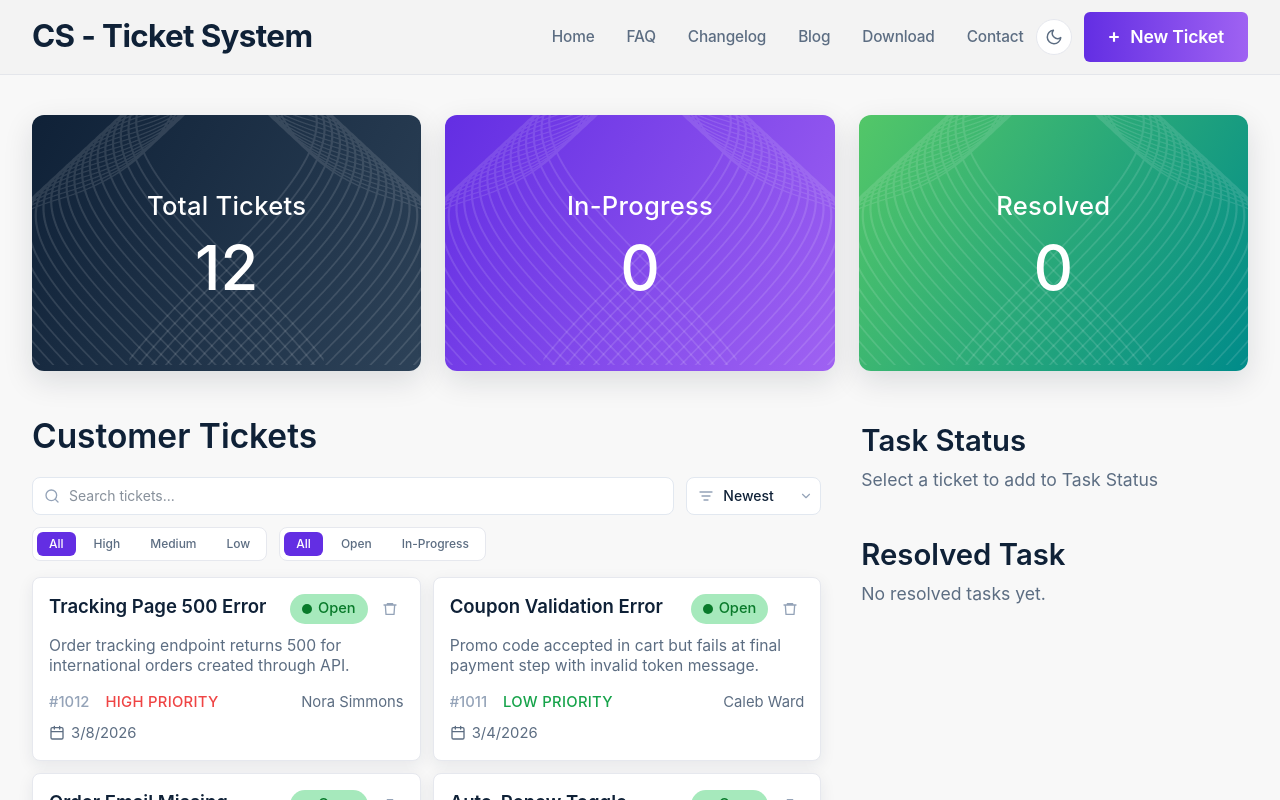
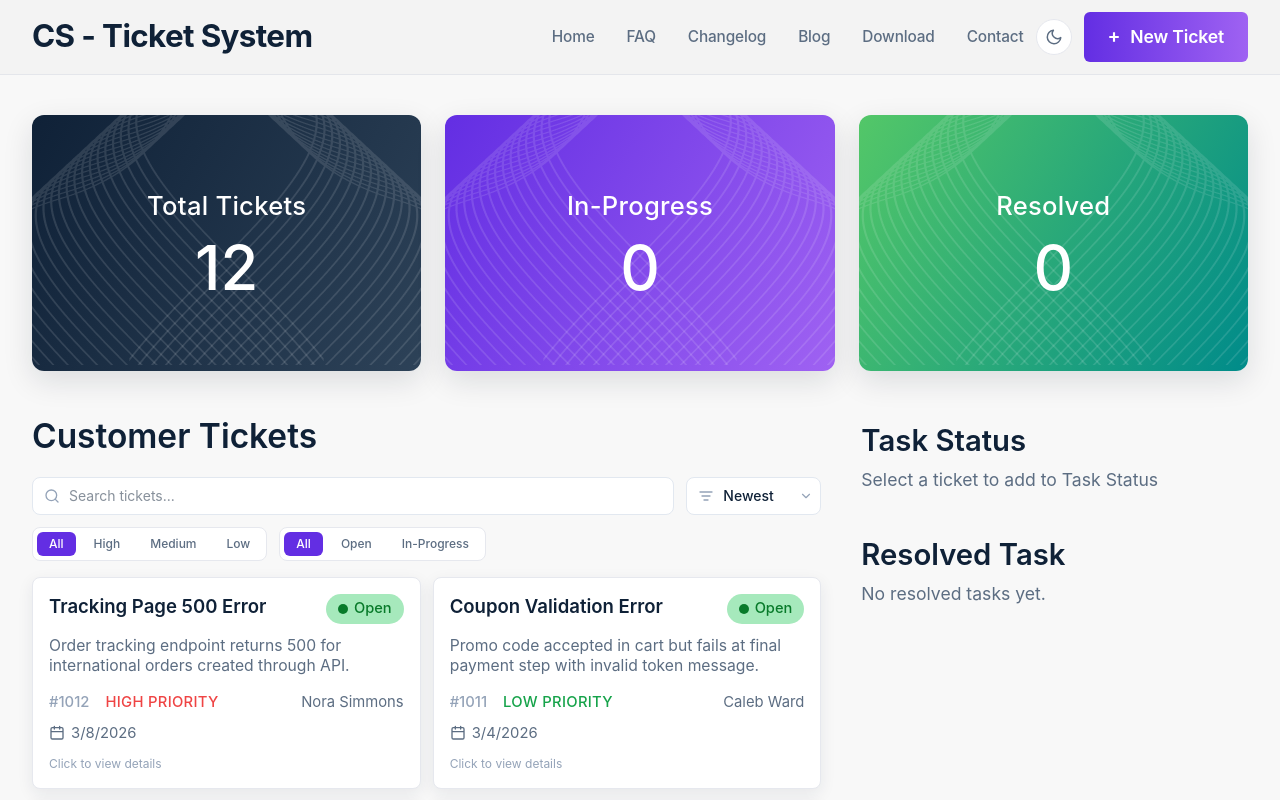
Before and after one commit to Shawon-Mahmud07/Customer-Support-Zone, a React (Vite) app: page / in a window 1280 px wide. Shown: the top 800 px of the page. Built offline with nearby package versions, Linux system fonts and the light colour scheme.

Commit message:
feat(ticket): integrate TicketDetailModal for viewing ticket details

```diff
--- a/src/components/MainSection.jsx
+++ b/src/components/MainSection.jsx
@@ -1,3 +1,6 @@
+import { useState } from "react";
+import TicketDetailModal from "./TicketDetailModal";
+
 const statusStyles = {
   Open: "bg-[#A6E9BC] text-[#087A2A]",
   "In-Progress": "bg-[#F4E18D] text-[#9A7400]",
@@ -37,7 +40,6 @@ function FilterBar({
 }) {
   return (
     <div className="mt-4 flex flex-col gap-3">
-      {/* Row 1: Search + Sort */}
       <div className="flex flex-wrap items-center gap-3">
         {/* Search */}
         <div className="relative min-w-[200px] flex-1">
@@ -144,7 +146,6 @@ function FilterBar({
         </div>
       </div>
 
-      {/* Row 2: Priority + Status + Reset */}
       <div className="flex flex-wrap items-center gap-3">
         {/* Priority */}
         <div
@@ -161,11 +162,8 @@ function FilterBar({
               className="rounded-md px-3 py-1 text-xs font-medium transition"
               style={
                 filterPriority === p
-                  ? { backgroundColor: "#632EE3", color: "#ffffff" }
-                  : {
-                      color: "var(--text-secondary)",
-                      backgroundColor: "transparent",
-                    }
+                  ? { backgroundColor: "#632EE3", color: "#fff" }
+                  : { color: "var(--text-secondary)" }
               }
             >
               {p}
@@ -188,11 +186,8 @@ function FilterBar({
               className="rounded-md px-3 py-1 text-xs font-medium transition"
               style={
                 filterStatus === s
-                  ? { backgroundColor: "#632EE3", color: "#ffffff" }
-                  : {
-                      color: "var(--text-secondary)",
-                      backgroundColor: "transparent",
-                    }
+                  ? { backgroundColor: "#632EE3", color: "#fff" }
+                  : { color: "var(--text-secondary)" }
               }
             >
               {s}
@@ -232,21 +227,19 @@ function FilterBar({
   );
 }
 
-function TicketCard({ ticket, onAddToTask, onDeleteTicket }) {
-  const isResolved = ticket.status === "Resolved";
-
+function TicketCard({ ticket, onOpenDetail }) {
   return (
     <article
       role="button"
-      tabIndex={isResolved ? -1 : 0}
-      onClick={() => !isResolved && onAddToTask(ticket.id)}
-      onKeyDown={(event) => {
-        if (!isResolved && (event.key === "Enter" || event.key === " ")) {
-          event.preventDefault();
-          onAddToTask(ticket.id);
+      tabIndex={0}
+      onClick={() => onOpenDetail(ticket)}
+      onKeyDown={(e) => {
+        if (e.key === "Enter" || e.key === " ") {
+          e.preventDefault();
+          onOpenDetail(ticket);
         }
       }}
-      className={`rounded-lg border p-4 shadow-[0_5px_16px_rgba(30,41,59,0.08)] transition hover:-translate-y-0.5 hover:shadow-[0_10px_24px_rgba(30,41,59,0.12)] ${isResolved ? "cursor-not-allowed opacity-80" : "cursor-pointer"}`}
+      className="cursor-pointer rounded-lg border p-4 shadow-[0_5px_16px_rgba(30,41,59,0.08)] transition hover:-translate-y-0.5 hover:shadow-[0_10px_24px_rgba(30,41,59,0.12)]"
       style={{
         backgroundColor: "var(--bg-card)",
         borderColor: "var(--border-color)",
@@ -259,40 +252,12 @@ function TicketCard({ ticket, onAddToTask, onDeleteTicket }) {
         >
           {ticket.title}
         </h3>
-        <div className="flex shrink-0 items-center gap-2">
-          <span
-            className={`inline-flex items-center gap-1.5 rounded-full px-3 py-1 text-[clamp(0.82rem,0.22vw+0.74rem,1rem)] font-medium ${statusStyles[ticket.status]}`}
-          >
-            <span className="h-2.5 w-2.5 rounded-full bg-current" />
-            {ticket.status}
-          </span>
-          <button
-            onClick={(e) => {
-              e.stopPropagation();
-              onDeleteTicket(ticket.id);
-            }}
-            onKeyDown={(e) => e.stopPropagation()}
-            aria-label={`Delete ticket ${ticket.id}`}
-            title="Delete ticket"
-            className="flex h-7 w-7 items-center justify-center rounded-full transition hover:bg-red-50 hover:text-red-500"
-            style={{ color: "var(--text-muted)" }}
-          >
-            <svg
-              xmlns="http://www.w3.org/2000/svg"
-              viewBox="0 0 24 24"
-              fill="none"
-              stroke="currentColor"
-              strokeWidth={2}
-              className="h-4 w-4"
-            >
-              <path
-                strokeLinecap="round"
-                strokeLinejoin="round"
-                d="M3 6h18M8 6V4h8v2M19 6l-1 14H6L5 6"
-              />
-            </svg>
-          </button>
-        </div>
+        <span
+          className={`inline-flex shrink-0 items-center gap-1.5 rounded-full px-3 py-1 text-[clamp(0.82rem,0.22vw+0.74rem,1rem)] font-medium ${statusStyles[ticket.status]}`}
+        >
+          <span className="h-2.5 w-2.5 rounded-full bg-current" />
+          {ticket.status}
+        </span>
       </div>
 
       <p
@@ -335,6 +300,11 @@ function TicketCard({ ticket, onAddToTask, onDeleteTicket }) {
           {ticket.createdAt}
         </span>
       </div>
+
+      {/* Click hint */}
+      <p className="mt-3 text-xs" style={{ color: "var(--text-muted)" }}>
+        Click to view details
+      </p>
     </article>
   );
 }
@@ -355,6 +325,8 @@ function MainSection({
   sortBy,
   onSortChange,
 }) {
+  const [selectedTicket, setSelectedTicket] = useState(null);
+
   return (
     <section className="mx-auto w-full max-w-370 px-5 pb-10 pt-4 sm:px-8 sm:pb-14">
       <div className="flex flex-col-reverse gap-6 xl:grid xl:grid-cols-[2fr_1fr] xl:gap-8">
@@ -420,8 +392,7 @@ function MainSection({
                 <TicketCard
                   key={ticket.id}
                   ticket={ticket}
-                  onAddToTask={onAddToTask}
-                  onDeleteTicket={onDeleteTicket}
+                  onOpenDetail={setSelectedTicket}
                 />
               ))}
             </div>
@@ -502,6 +473,22 @@ function MainSection({
           )}
         </aside>
       </div>
+
+      {/* Ticket Detail Modal */}
+      {selectedTicket && (
+        <TicketDetailModal
+          ticket={selectedTicket}
+          onClose={() => setSelectedTicket(null)}
+          onAddToTask={(id) => {
+            onAddToTask(id);
+            setSelectedTicket(null);
+          }}
+          onDelete={(id) => {
+            onDeleteTicket(id);
+            setSelectedTicket(null);
+          }}
+        />
+      )}
     </section>
   );
 }
```
